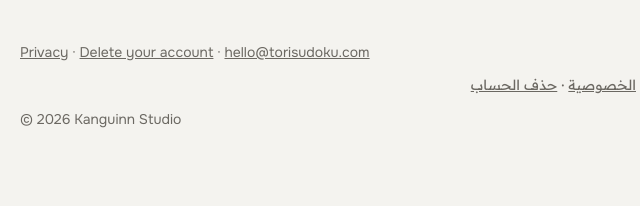
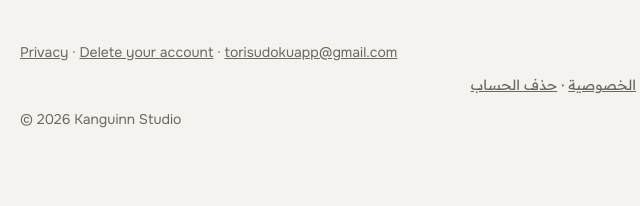
Before and after one commit to kanguinnstudio/tori, a plain HTML site: page index.html in a window 1280 px wide. Shown: the part 901-1107 px from the top of the page, 312-952 px from the left. Drawn offline with Linux system fonts and the light colour scheme.

Commit message:
Footer: Gmail until hello@ forwarding is on

```diff
--- a/index.html
+++ b/index.html
@@ -28,7 +28,7 @@
 <p><a class="btn" href="https://tori-sudoku.pages.dev">انضم للتجربة</a></p>
 </div>
 
-<footer><p><a href="/privacy/">Privacy</a> · <a href="/delete-account/">Delete your account</a> · <a href="mailto:hello@torisudoku.com">hello@torisudoku.com</a></p>
+<footer><p><a href="/privacy/">Privacy</a> · <a href="/delete-account/">Delete your account</a> · <a href="mailto:torisudokuapp@gmail.com">torisudokuapp@gmail.com</a></p>
 <p dir="rtl" lang="ar"><a href="/privacy/#ar">الخصوصية</a> · <a href="/delete-account/">حذف الحساب</a></p>
 <p>© 2026 Kanguinn Studio</p></footer>
 </main></body></html>
```
